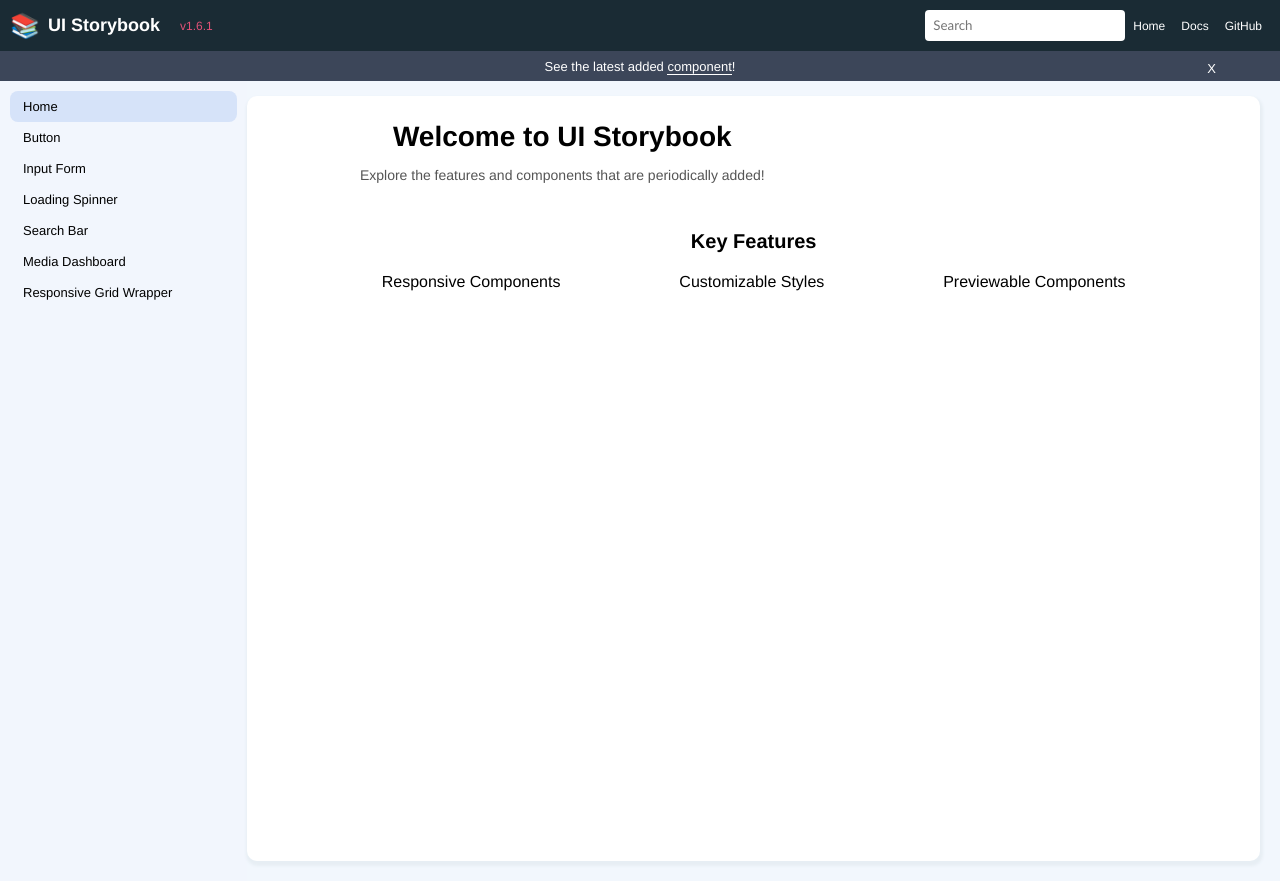
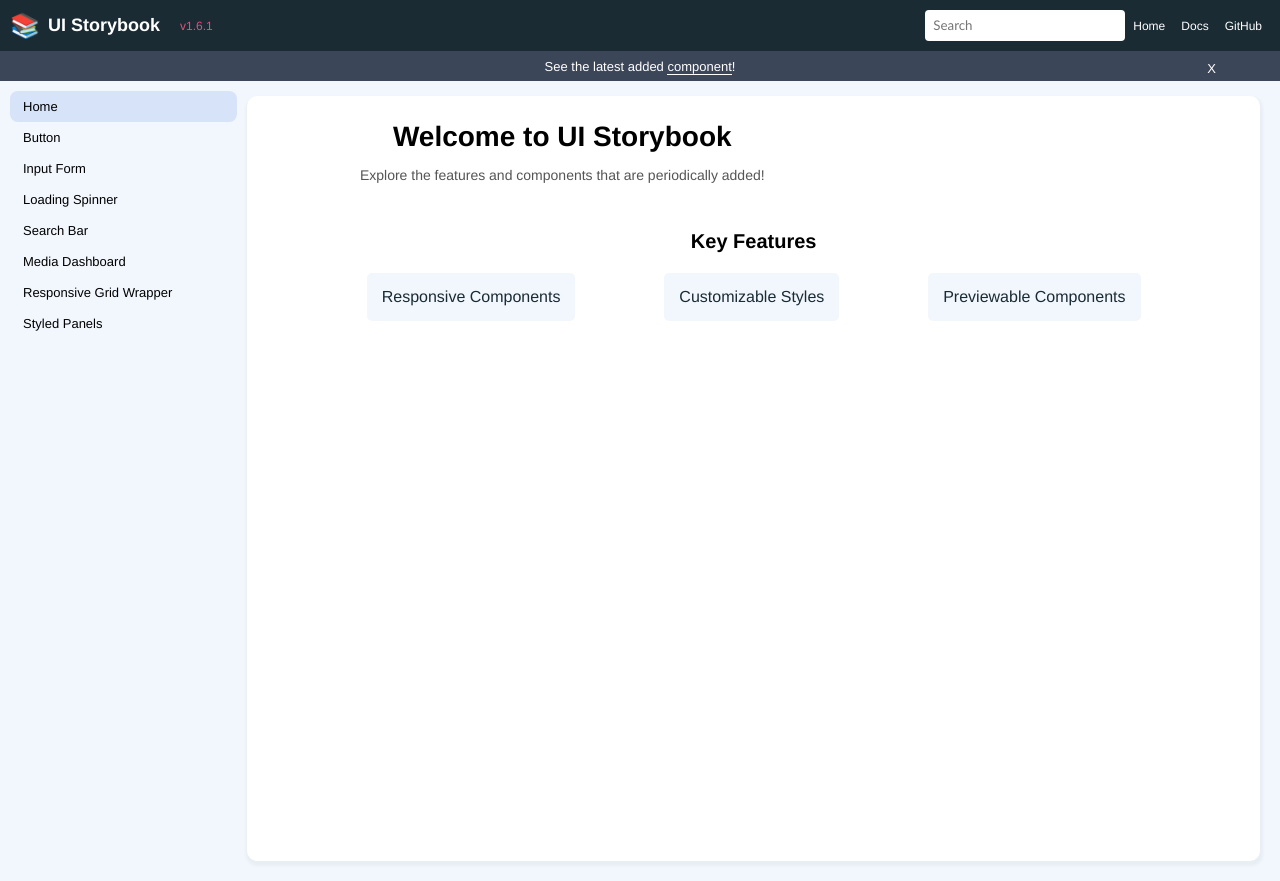
Before and after one commit to justfrankie/ui-storybook, a React (Create React App) app: page / in a window 1280 px wide. Built offline with nearby package versions, Linux system fonts and the light colour scheme.

Commit message:
added styled panel component and demo module

```diff
--- a/src/components/ui-components/Home.jsx
+++ b/src/components/ui-components/Home.jsx
@@ -1,5 +1,6 @@
 import React from "react";
 import styled from "styled-components";
+import StyledPanel from "./StyledPanel";
 
 const HomeContainer = styled.div`
   justify-content: space-between;
@@ -43,6 +44,11 @@ const FeatureItem = styled.li`
 `;
 
 const Home = () => {
+  const featuredItems = [
+    "Responsive Components",
+    "Customizable Styles",
+    "Previewable Components",
+  ];
   return (
     <HomeContainer>
       <WelcomeSection>
@@ -56,9 +62,11 @@ const Home = () => {
       <FeatureSection>
         <FeatureTitle>Key Features</FeatureTitle>
         <FeatureList>
-          <FeatureItem>Responsive Components</FeatureItem>
-          <FeatureItem>Customizable Styles</FeatureItem>
-          <FeatureItem>Previewable Components</FeatureItem>
+          {featuredItems.map((item) => (
+            <StyledPanel theme="primary">
+              <FeatureItem>{item}</FeatureItem>
+            </StyledPanel>
+          ))}
         </FeatureList>
       </FeatureSection>
     </HomeContainer>
--- /dev/null
+++ b/src/components/ui-components/StyledPanel.jsx
@@ -0,0 +1,16 @@
+import React from "react";
+import styled from "styled-components";
+
+const StyledPanelContainer = styled.div`
+  padding: 15px;
+  border-radius: 5px;
+  background-color: ${(props) =>
+    props.theme === "primary" ? "#f2f7fd" : "#1a2b34"};
+  color: ${(props) => (props.theme === "primary" ? "#1a2b34" : "white")};
+`;
+
+const StyledPanel = ({ children, theme = "primary" }) => (
+  <StyledPanelContainer theme={theme}>{children}</StyledPanelContainer>
+);
+
+export default StyledPanel;
--- /dev/null
+++ b/src/components/ui-components/modules/StyledPanelDemo/StyledPanelDemo.jsx
@@ -0,0 +1,44 @@
+import React from "react";
+import StyledPanel from "../../StyledPanel";
+
+const StyledPanelDemo = () => {
+  return (
+    <div>
+      <div style={{ margin: "20px 0" }}>Primary Color:</div>
+      <ul style={{ display: "flex", width: "500px", margin: "10px auto" }}>
+        {[1, 2, 3].map((item, index) => (
+          <li style={{ margin: "0 auto" }}>
+            <StyledPanel>Panel {index + 1}</StyledPanel>
+          </li>
+        ))}
+      </ul>
+      <div style={{ margin: "20px 0" }}>Secondary Color:</div>
+      <ul style={{ display: "flex", width: "500px", margin: "10px auto" }}>
+        {[1, 2, 3].map((item, index) => (
+          <li style={{ margin: "0 auto" }}>
+            <StyledPanel theme="secondary">Panel {index + 1}</StyledPanel>
+          </li>
+        ))}
+      </ul>
+      <div style={{ margin: "30px auto 0 auto" }}>
+        <StyledPanel>
+          <div style={{ margin: "20px auto" }}>
+            <h1>Lorem Ipsum?</h1>
+            <p>
+              Lorem Ipsum is simply dummy text of the printing and typesetting
+              industry. Lorem Ipsum has been the industry's standard dummy text
+              ever since the 1500s, when an unknown printer took a galley of
+              type and scrambled it to make a type specimen book. It was
+              popularised in the 1960s with the release of Letraset sheets
+              containing Lorem Ipsum passages, and more recently with desktop
+              publishing software like Aldus PageMaker including versions of
+              Lorem Ipsum.
+            </p>
+          </div>
+        </StyledPanel>
+      </div>
+    </div>
+  );
+};
+
+export default StyledPanelDemo;
--- a/src/componentsList.jsx
+++ b/src/componentsList.jsx
@@ -6,6 +6,7 @@ import ButtonList from "./components/ui-components/modules/ButtonLists/ButtonLis
 import LoadingSpinnerList from "./components/ui-components/modules/LoadingSpinnerList/LoadingSpinnerList";
 import MediaDashboard from "./components/ui-components/modules/MediaDashboard/MediaDashboard";
 import GridWrapper from "./components/ui-components/modules/GridWrapper/GridWrapper";
+import StyledPanelDemo from "./components/ui-components/modules/StyledPanelDemo/StyledPanelDemo";
 
 const componentsList = [
   { id: "home", name: "Home", Component: () => <Home /> },
@@ -39,6 +40,11 @@ const componentsList = [
     name: "Responsive Grid Wrapper",
     Component: () => <GridWrapper />,
   },
+  {
+    id: "styled-panel",
+    name: "Styled Panels",
+    Component: () => <StyledPanelDemo />,
+  },
 ];
 
 export default componentsList;
```
